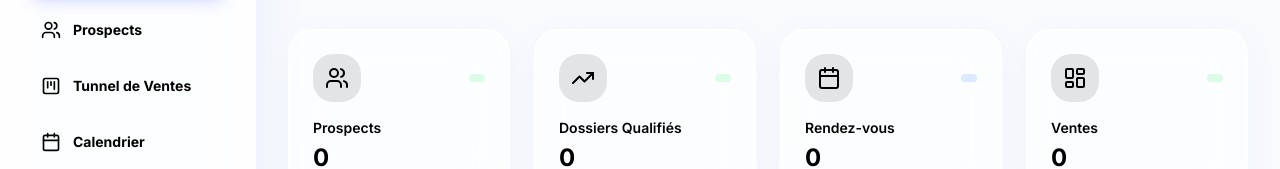
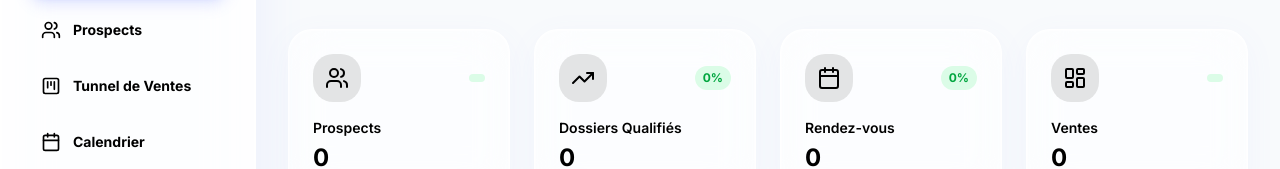
Before and after one commit to watteeuxi-coder/ELITE-IMMO, a Next.js app: page / in a window 1280 px wide. Shown: the part 155-324 px from the top of the page. Built offline with nearby package versions, Linux system fonts and the light colour scheme; no server answers; the database is empty.

Commit message:
feat: enhance Dashboard stats with real percentages and refine Leads list UI

```diff
--- a/src/app/leads/page.tsx
+++ b/src/app/leads/page.tsx
@@ -92,24 +92,29 @@ export default function LeadsPage() {
                                 <button
                                     onClick={() => setSelectedLeadId(lead.id)}
                                     className={cn(
-                                        "w-full p-5 flex items-center gap-4 transition-all",
+                                        "w-full p-4 flex items-center gap-3 transition-all",
                                         activeLead?.id === lead.id
                                             ? "bg-primary/10 ring-1 ring-inset ring-primary/20"
                                             : "odd:bg-white even:bg-slate-50/50 hover:bg-primary/5"
                                     )}
                                 >
-                                    <div className={cn(
-                                        "w-10 h-10 rounded-full flex items-center justify-center font-bold text-sm shrink-0 transition-colors",
-                                        activeLead?.id === lead.id ? "bg-primary text-white" : "bg-primary/10 text-primary"
-                                    )}>
-                                        {lead.name ? lead.name[0] : '?'}
+                                    <div className="relative shrink-0">
+                                        <div className={cn(
+                                            "w-10 h-10 rounded-full flex items-center justify-center font-bold text-sm transition-colors shadow-inner",
+                                            activeLead?.id === lead.id ? "bg-primary text-white" : "bg-primary/10 text-primary"
+                                        )}>
+                                            {lead.name ? lead.name[0] : '?'}
+                                        </div>
+                                        <div className="absolute -bottom-1 -right-1 w-5 h-5 bg-white rounded-full flex items-center justify-center shadow-md border border-border">
+                                            <User className="w-3 h-3 text-primary" />
+                                        </div>
                                     </div>
-                                    <div className="flex-1 text-left">
+                                    <div className="flex-1 text-left min-w-0">
                                         <div className="flex items-center justify-between mb-0.5">
                                             <p className="text-sm font-bold text-foreground truncate">{lead.name}</p>
-                                            <span className="text-[10px] font-black text-primary bg-primary/10 px-1.5 py-0.5 rounded-md">{lead.aiScore}%</span>
+                                            <span className="text-[10px] font-black text-primary bg-primary/10 px-1.5 py-0.5 rounded-md shrink-0 ml-2">{lead.aiScore}%</span>
                                         </div>
-                                        <p className="text-[11px] text-muted-foreground truncate leading-relaxed">
+                                        <p className="text-[11px] text-muted-foreground leading-relaxed">
                                             {lead.chatHistory?.length ? lead.chatHistory[lead.chatHistory.length - 1].message : t('leads_no_message')}
                                         </p>
                                     </div>
--- a/src/app/page.tsx
+++ b/src/app/page.tsx
@@ -23,6 +23,9 @@ export default function Home() {
   const signedLeads = leads.filter(l => l.status === 'signed').length
   const visitLeads = leads.filter(l => l.entryDate && l.entryDate.trim() !== '').length
 
+  const qualifiedPercentage = totalProspects > 0 ? Math.round((qualifiedLeads / totalProspects) * 100) : 0
+  const visitPercentage = totalProspects > 0 ? Math.round((visitLeads / totalProspects) * 100) : 0
+
   return (
     <div className="max-w-[1400px] mx-auto space-y-8 animate-in fade-in duration-700">
       <div>
@@ -42,7 +45,7 @@ export default function Home() {
             value={totalProspects.toString()}
             icon={Users}
             color="blue"
-            trend=""
+            trend={totalProspects > 0 ? "Initial" : ""}
             trendUp={true}
           />
         </Link>
@@ -52,7 +55,7 @@ export default function Home() {
             value={qualifiedLeads.toString()}
             icon={TrendingUp}
             color="purple"
-            trend=""
+            trend={`${qualifiedPercentage}%`}
             trendUp={true}
           />
         </Link>
@@ -62,8 +65,8 @@ export default function Home() {
             value={visitLeads.toString()}
             icon={CalendarIcon}
             color="green"
-            trend=""
-            trendUp={false}
+            trend={`${visitPercentage}%`}
+            trendUp={true}
           />
         </Link>
         <Link href="/kanban" className="block hover:scale-[1.02] transition-transform">
```
